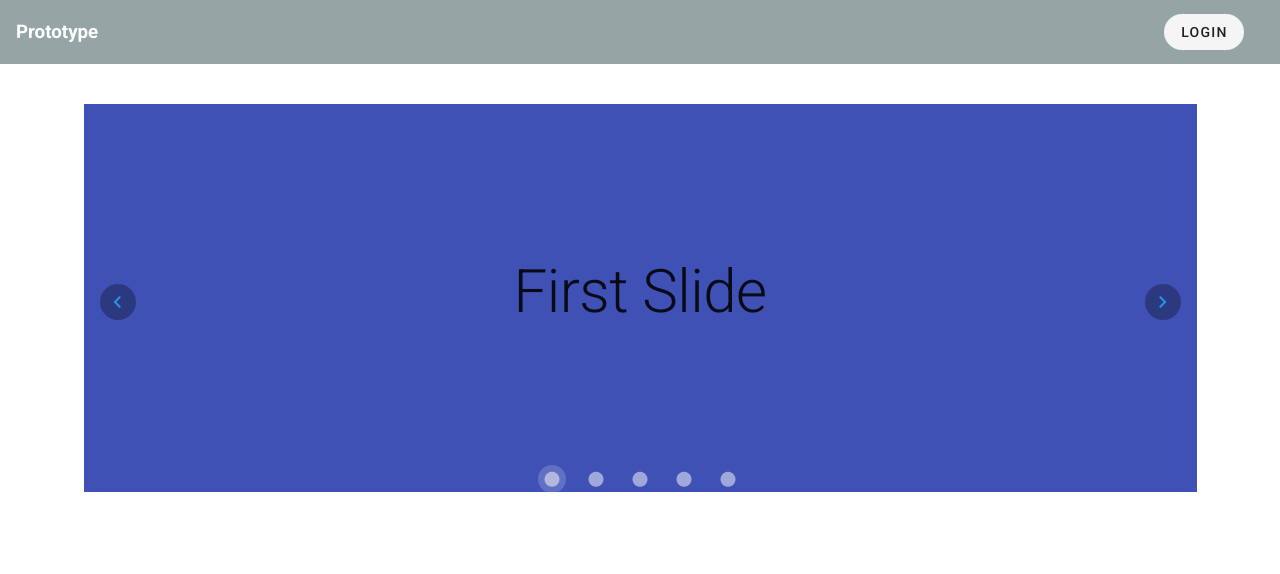
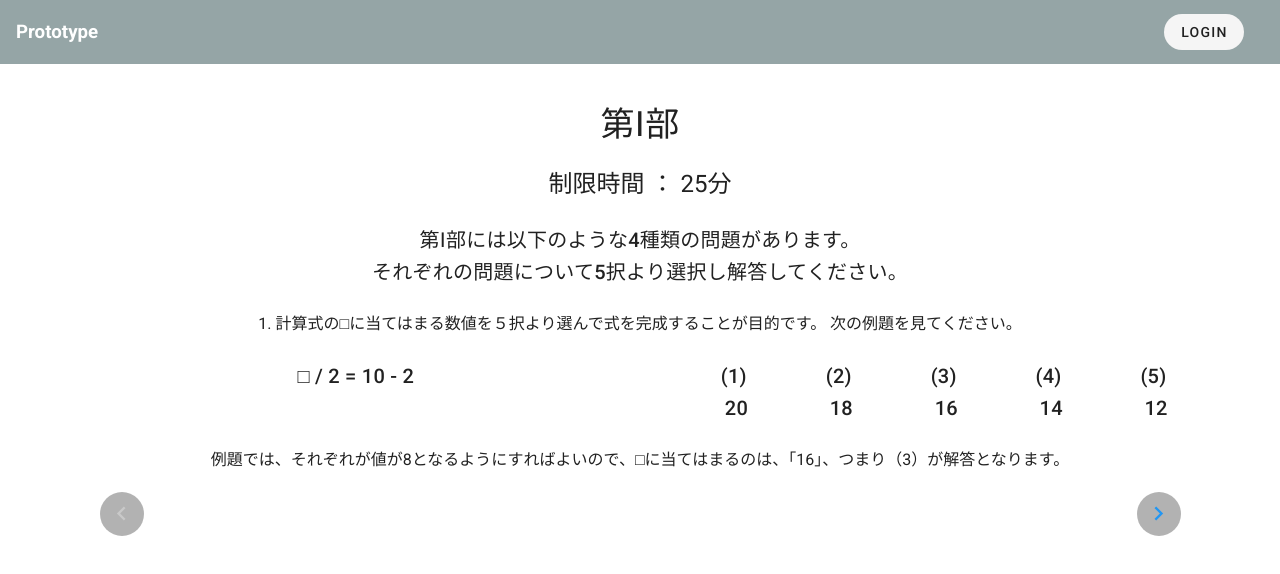
Before and after one commit to HtunLinn1/tekisei-prototype002-frontend, a Nuxt app: page / in a window 1280 px wide. Both pictures are taken after a click on the button "第I部". Shown: the top 574 px of the page. Built offline with nearby package versions, Linux system fonts and the light colour scheme; no server answers.

Commit message:
explain1

```diff
--- /dev/null
+++ b/assets/data/part1Explain.json
@@ -0,0 +1,26 @@
+[
+  {
+    "question": "□ / 2 = 10 - 2",
+    "question_description": " 計算式の□に当てはまる数値を５択より選んで式を完成することが目的です。\n次の例題を見てください。",
+    "answer": [20, 18, 16, 14, 12],
+    "answer_description": "例題では、それぞれが値が8となるようにすればよいので、□に当てはまるのは、「16」、つまり（3）が解答となります。"
+  },
+  {
+    "question": "a b a b a b a b",
+    "question_description": "いくつかの文字が一定の法則で並んでいます。その法則性を見つけ出し、次にくる文字を当てる問題です。\nでは、次の例題を見てください。",
+    "answer": ["a", "b", "c", "d", "e"],
+    "answer_description": "例題では、ab ab ab ab……といった法則性で並んでいます。よって、次に来る文字はa、解答は（1）となります。"
+  },
+  {
+    "question": "1 2 3 4 ( ) ...",
+    "question_description": "一定の法則に基とづいて数列があります。その法則性を見つけ出し、（　）に当てはまる数値を当てる問題です。\nでは、次の例題を見てください。",
+    "answer": [2, 3, 4, 5, 6],
+    "answer_description": "例題では、それぞれに「1」ずつ加えています。よって、（　）内には5が入り、解答は（4）となります。"
+  },
+  {
+    "question_img": "explain1_qus.png",
+    "question_description": "四つの図が一定の順序で並んでいます。次にくる図形を5択から選ぶ問題です。\nでは、次の例題を見てください。",
+    "answer_img": "explain1_ans.png",
+    "answer_description": "例題では斜線を引いた四角形が時計回りに順序移動しています。したがって、次はまた右上となり、解答は（2）となります。"
+  }
+]
--- a/components/Part1Explain.vue
+++ b/components/Part1Explain.vue
@@ -1,6 +1,23 @@
 <template>
   <v-container>
-    <v-row v-if="!isStartTest">
+    <div v-if="!isStartTest" class="text-center">
+      <v-row>
+        <v-col class="text-h4">
+          第Ⅰ部
+        </v-col>
+      </v-row>
+      <v-row>
+        <v-col class="text-h5">
+          制限時間 ： 25分
+        </v-col>
+      </v-row>
+      <v-row>
+        <v-col class="text-h6">
+          第Ⅰ部には以下のような4種類の問題があります。<br>
+          それぞれの問題について5択より選択し解答してください。
+        </v-col>
+      </v-row>
+      <v-row>
         <v-col>
           <v-carousel
             v-model="slide"
@@ -10,8 +27,10 @@
           >
             <template #prev="{ on, attrs }">
               <v-btn
-              color="info"
+                color="blue"
                 icon
+                large
+                :disabled="slide === 0"
                 v-bind="attrs"
                 v-on="on"
               >
@@ -22,9 +41,10 @@
             </template>
             <template #next="{ on, attrs }">
               <v-btn
-              v-if="slide + 1 < slides.length"
-              color="info"
+                v-if="slide + 1 < questionList.length"
+                color="blue"
                 icon
+                large
                 v-bind="attrs"
                 v-on="on"
               >
@@ -33,36 +53,77 @@
                 </v-icon>
               </v-btn>
               <v-btn
-              v-if="slide + 1 === slides.length"
-              color="info"
+                v-if="slide + 1 === questionList.length"
+                color="primary"
                 icon
+                large
                 @click="startTest"
               >
-              開始
+                <span style="color: blue;">開始</span>
               </v-btn>
             </template>
             <v-carousel-item
-            v-for="(slide, i) in slides"
+              v-for="(qus, i) in questionList"
               :key="i"
             >
               <v-sheet
-              :color="colors[i]"
                 height="100%"
               >
-              <v-row
-                class="fill-height"
-                align="center"
-                justify="center"
+                <v-row>
+                  <v-col class="text-body1">
+                    {{ i + 1 }}.{{ qus.question_description }}
+                  </v-col>
+                </v-row>
+                <v-row v-if="'question' in qus">
+                  <v-col
+                    cols="12"
+                    sm="6"
+                    md="6"
+                    class="text-h6"
                   >
-                <div class="text-h2">
-                  {{ slide }} Slide
-                </div>
+                    {{ qus.question }}
+                  </v-col>
+                  <v-col
+                    cols="12"
+                    sm="6"
+                    md="6"
+                    class="text-body1"
+                  >
+                    <v-row class="text-h6 ml-8">
+                      <v-col v-for="(ans, i) in qus.answer" :key="i">
+                        ({{ i + 1 }})&nbsp;<br>
+                        {{ ans }}
+                      </v-col>
+                    </v-row>
+                  </v-col>
+                </v-row>
+                <v-row v-else>
+                  <v-col
+                    cols="12"
+                    sm="6"
+                    md="6"
+                  >
+                    <v-img :src="require(`~/assets/images/${qus.question_img}`)" />
+                  </v-col>
+                  <v-col
+                    cols="12"
+                    sm="6"
+                    md="6"
+                  >
+                    <v-img :src="require(`~/assets/images/${qus.answer_img}`)" />
+                  </v-col>
+                </v-row>
+                <v-row>
+                  <v-col class="text-body2">
+                    {{ qus.answer_description }}
+                  </v-col>
                 </v-row>
               </v-sheet>
             </v-carousel-item>
           </v-carousel>
         </v-col>
       </v-row>
+    </div>
     <v-row v-if="isStartTest" justify="center" align="center" class="pt-7">
       <v-col cols="12">
         <Part1QuestionList @testFinish="testFinish($event)" />
@@ -72,25 +133,13 @@
 </template>
 
 <script>
+import questions from '@/assets/data/part1Explain.json'
 export default {
   data () {
     return {
+      questionList: questions,
       slide: 0,
       isStartTest: false,
-        colors: [
-          'indigo',
-          'warning',
-          'pink darken-2',
-          'red lighten-1',
-          'deep-purple accent-4',
-        ],
-        slides: [
-          'First',
-          'Second',
-          'Third',
-          'Fourth',
-          'Fifth',
-        ],
     }
   },
   created() {
```
Also changed, not shown: assets/images/explain1_ans.png (added), assets/images/explain1_qus.png (added). Lines whose indentation alone changed are shown as unchanged.
